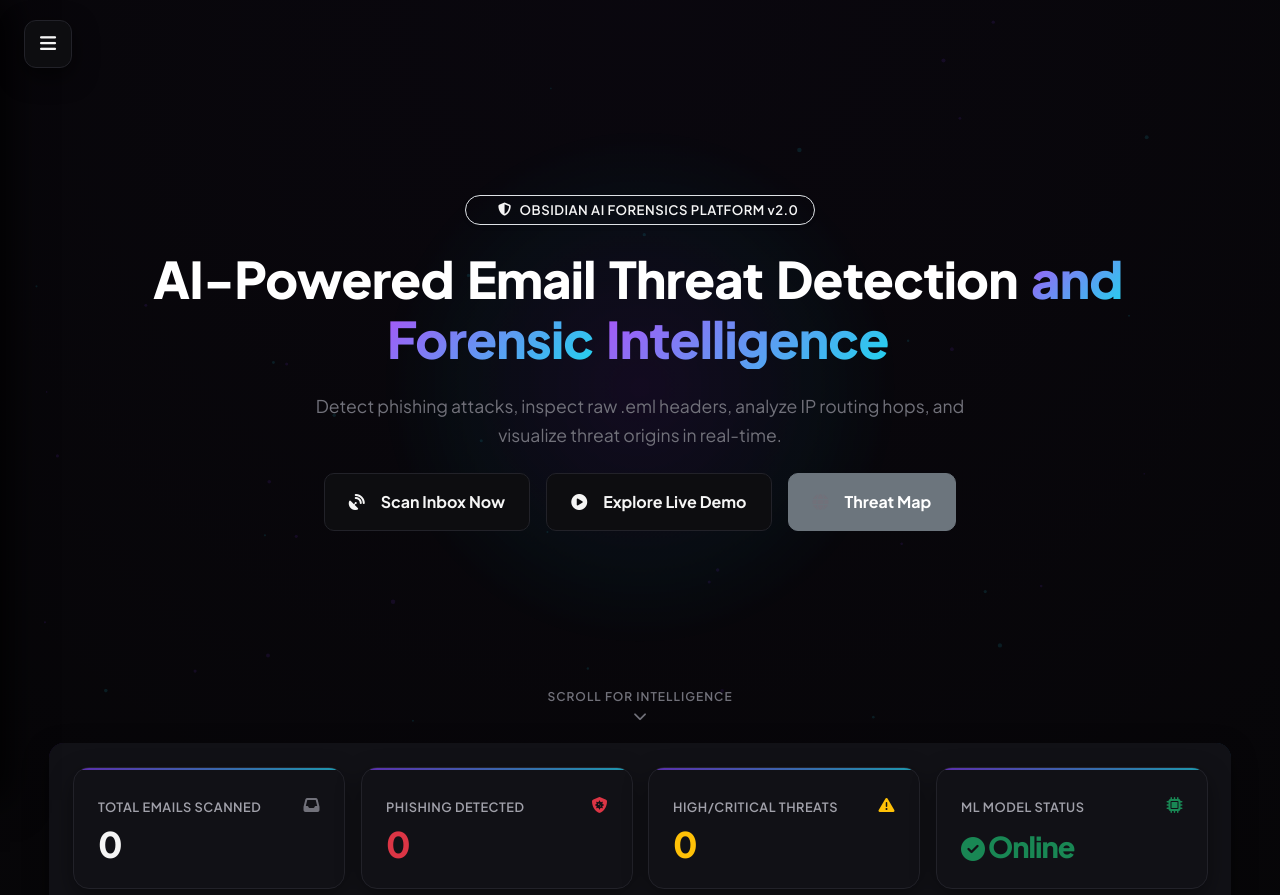
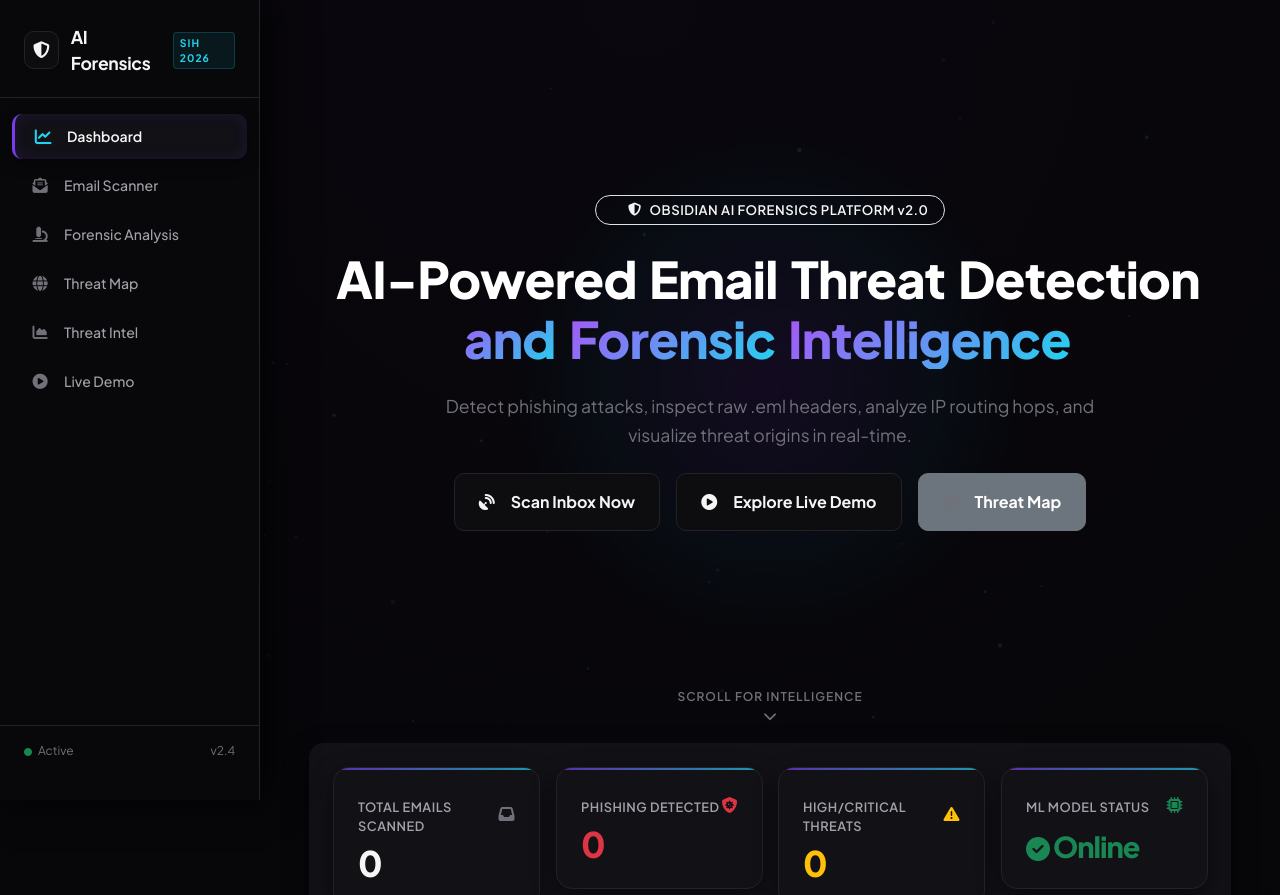
Before and after one commit to SabarishR08/mailforensic-ai-sih26106, a Flask app: page /dashboard in a window 1280 px wide. Shown: the top 895 px of the page. Run offline with Flask 3, Linux system fonts and the light colour scheme; data that the repository does not hold is empty; some libraries are stand-ins or nearby versions; grey boxes are pictures that could not be loaded.

Commit message:
Fix desktop layout: pin sidebar as persistent rail (>=992px) instead of drawer with blur backdrop (#8)
On desktop the sidebar stayed off-canvas at every breakpoint, so opening the
nav slid a drawer over the page and its blur(6px) backdrop darkened/blurred
all content. Pin the sidebar (>=992px), offset .main-content by the sidebar
width (as threat_map.html already assumed), and disable the drawer toggle +
backdrop on desktop only. Mobile/tablet drawer behavior is unchanged.

🤖 Generated with Codebuff

Co-authored-by: Codebuff <noreply@codebuff.com>

```diff
--- a/dashboard/templates/base.html
+++ b/dashboard/templates/base.html
@@ -924,6 +924,28 @@
             .main-content { margin-left: 70px; padding: 20px 16px; }
         }
 
+        /* Desktop (>=992px): pin the sidebar as a persistent rail so the
+           drawer + blur backdrop never cover the page content. */
+        @media (min-width: 992px) {
+            .sidebar {
+                transform: translateX(0);
+            }
+            body:not(.sidebar-open) .sidebar {
+                transform: translateX(0);
+            }
+            .sidebar-backdrop {
+                display: none !important;
+                opacity: 0 !important;
+                pointer-events: none !important;
+            }
+            .sidebar-toggle-btn {
+                display: none !important;
+            }
+            .main-content {
+                margin-left: var(--sidebar-width) !important;
+            }
+        }
+
         @media (pointer: coarse) {
             #cursor-light { display: none !important; }
             .btn-magnetic { transform: none !important; }
```
